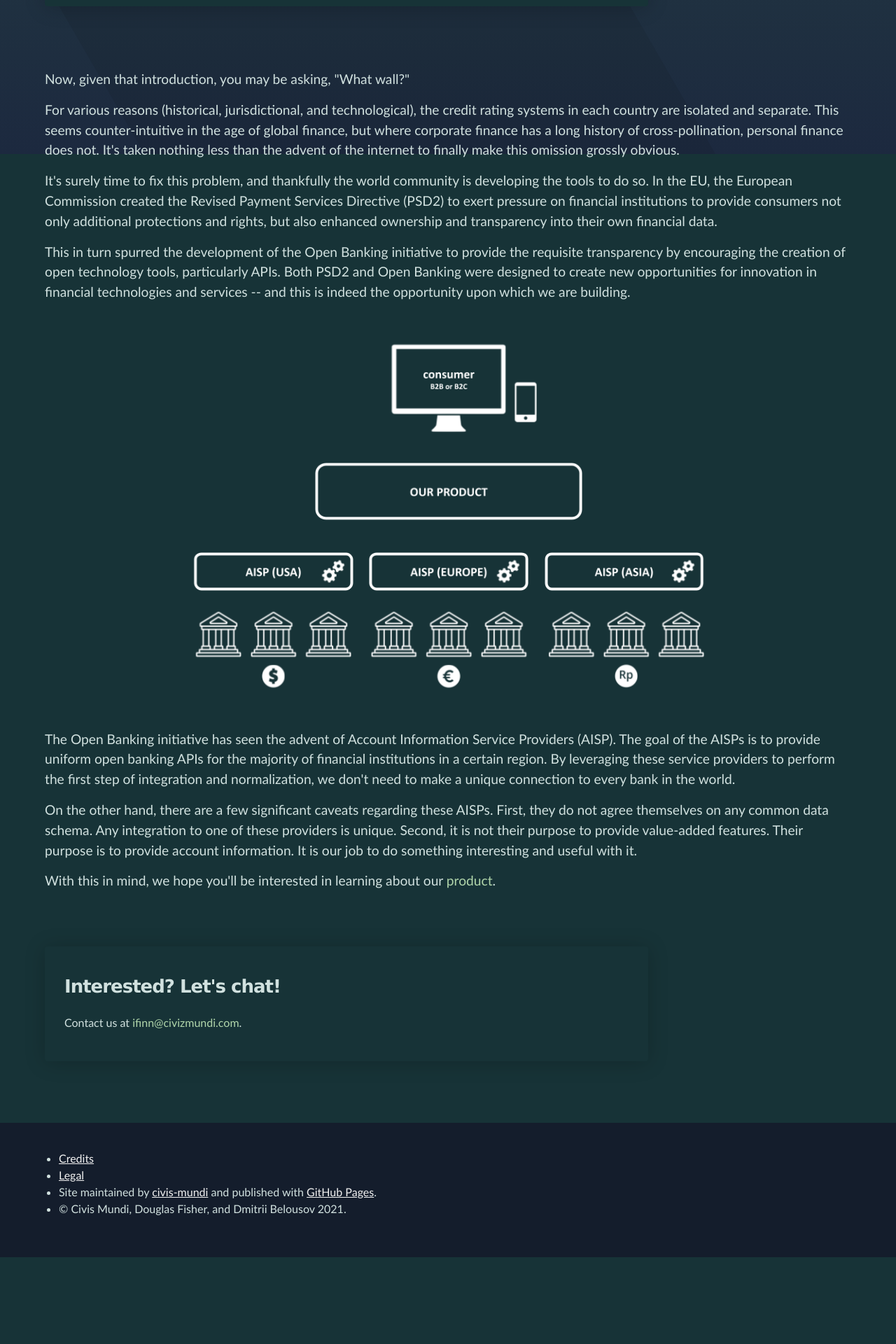
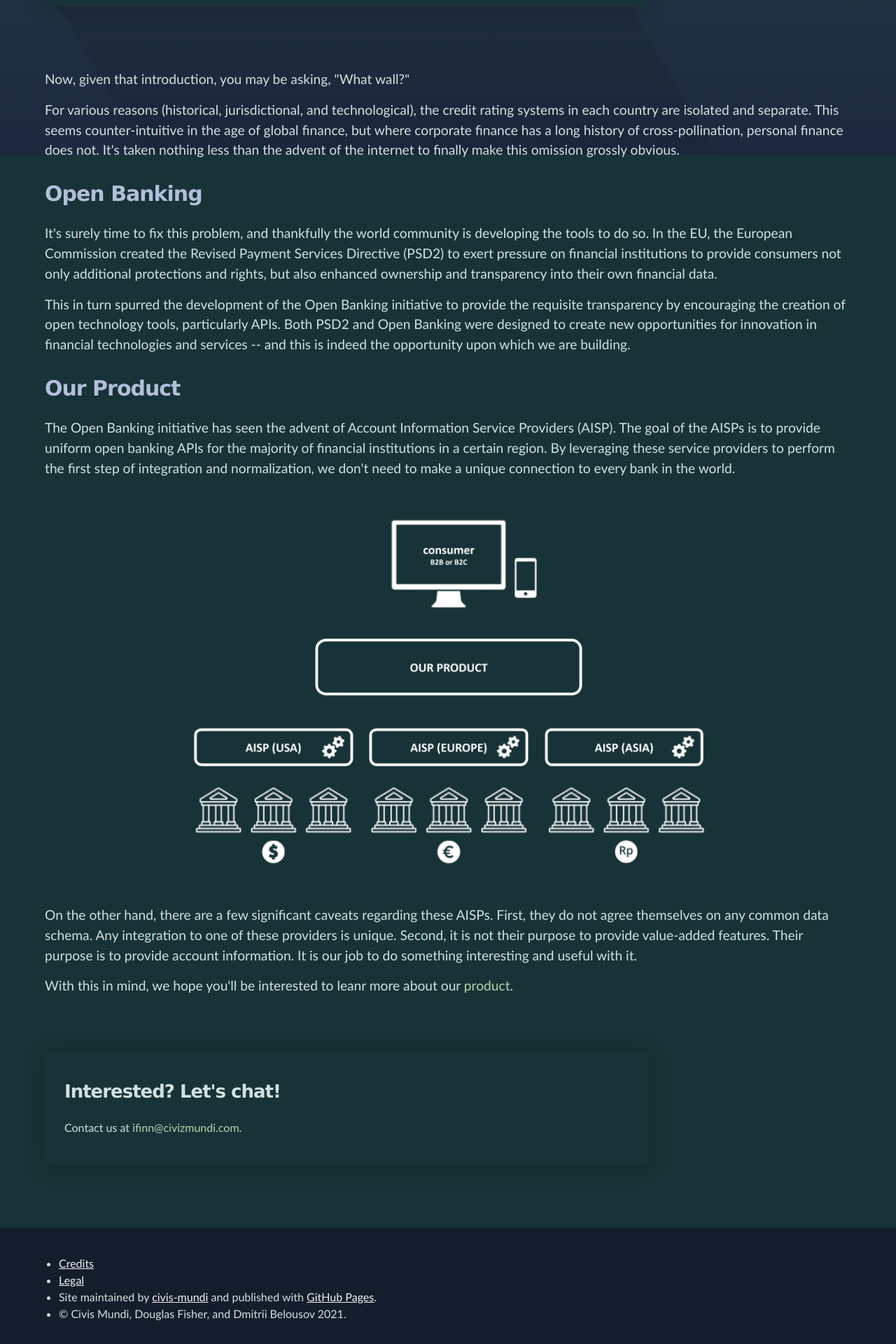
Before and after one commit to civis-mundi/civis-mundi.github.io, a Jekyll site: the page built from index.html, in a window 1280 px wide. Shown: the part 680-2600 px from the top of the page at 70% size. Built offline with Jekyll 4.4.1, drawn with Linux system fonts in a browser that asks for light colours; before the commit the page ends 2476 px from its top, so only the background shows below that.

Commit message:
#2 Fiddling with headers.

```diff
--- a/_sass/full-width.scss
+++ b/_sass/full-width.scss
@@ -156,7 +156,7 @@ Full-Width Styles
 
 .content-item-container {
   position: relative;
-  background-color: $body_background_color;
+  background-color: $colorPrimary6;
   border-radius: 0.25rem;
   box-shadow: 0 2px 30px $shadow_color;
   display: block;
@@ -170,7 +170,7 @@ Full-Width Styles
 
 .content-item-container-lesser {
   position: relative;
-  background-color: $body_background_color;
+  background-color: $colorPrimary6;
   border-radius: 0.25rem;
   box-shadow: 0 2px 30px $shadow_color;
   display: block;
@@ -185,7 +185,7 @@ Full-Width Styles
 .demo-button {
   position: relative;
   color: #254E1F;
-  background-color: $highlight_color;
+  background-color: $colorSecondary22;
   border-radius: 2rem;
   box-shadow: 0 2px 30px $shadow_color;
   display: block;
@@ -202,7 +202,7 @@ Full-Width Styles
 }
 
 .demo-button h1 {
-  color: $body_background_color-accent-darkest;
+  color: $colorSecondary15a;
   font-size: 35px;
   font-weight: 900;
 }
--- a/_sass/styles.scss
+++ b/_sass/styles.scss
@@ -1,7 +1,30 @@
-$body_background_color: #173337;
-$body_background_color-darker: #06130E;
-$body_background_color-darkest: #020D09;
-$body_background_color-accent-darkest: #162237;
-$highlight_color: #B1D6AB;
+
 $shadow_color: #00000033;
-$font_color: #d1e1df;
+
+$colorPrimary1: #3D6763;
+$colorPrimary2: #84A5A1;
+$colorPrimary2a: #D1E1DF;
+$colorPrimary2b: #EBF3F2;
+$colorPrimary2b1: #F1F6F5;
+$colorPrimary2c: #FEFEFE;
+$colorPrimary3: #58807C;
+$colorPrimary4: #294845;
+$colorPrimary5: #173A37;
+$colorPrimary6: #173337;
+$colorPrimary6a: #06130E;
+$colorPrimary6b: #020D09;
+$colorSecondary11: #46546F;
+$colorSecondary12: #909BAF;
+$colorSecondary12s: #7e95c0;
+$colorSecondary12sa: #b2bfd9;
+$colorSecondary12a: #D6DBE5;
+$colorSecondary12b: #EDF0F4;
+$colorSecondary13: #627089;
+$colorSecondary14: #2F3A4D;
+$colorSecondary15: #1C293F;
+$colorSecondary15a: #162237;
+$colorSecondary21: #598A51;
+$colorSecondary22: #B1D6AB;
+$colorSecondary23: #7CAB75;
+$colorSecondary24: #3C6036;
+$colorSecondary25: #254E1F;
--- a/_sass/typography.scss
+++ b/_sass/typography.scss
@@ -4,8 +4,8 @@
 /* *https://www.w3.org/Style/Examples/007/fonts.en.html */
 body {
   box-sizing: border-box;
-  color: $font_color;
-  background: $body_background_color;
+  color: $colorPrimary2a;
+  background: $colorPrimary6;
   font-size: 1rem;
   font-family: 'Myriad Pro', Calibri, Helvetica, Arial, sans-serif;
   line-height: 1.5;
@@ -23,6 +23,7 @@ h1, h2, h3, h4, h5, h6 {
 h1 {
   font-size: 30px;
   font-weight: 700;
+  color: $colorSecondary12sa;
 }
 
 h2 {
--- a/index.html
+++ b/index.html
@@ -44,6 +44,9 @@ layout: default
         It's taken nothing less than the advent
         of the internet to finally make this omission grossly obvious.
     </p>
+</div>
+<h1>Open Banking</h1>
+<div class="content-story-section">
     <p>
         It's surely time to fix this problem, and thankfully the world community is developing
         the tools to do so. In the EU, the European Commission created the Revised Payment Services Directive (PSD2)
@@ -58,11 +61,7 @@ layout: default
         and this is indeed the opportunity upon which we are building.
     </p>
 </div>
-<div class="content-illustration">
-    <p>
-    <img src="../img/civis-mundi-01.png">
-    </p>
-</div>
+<h1>Our Product</h1>
 <div class="content-story-section">
     <p>
         The Open Banking initiative has seen the advent of Account Information Service Providers (AISP).
@@ -70,6 +69,13 @@ layout: default
         in a certain region. By leveraging these service providers to perform the first step of integration and normalization,
         we don't need to make a unique connection to every bank in the world.
     </p>
+</div>
+<div class="content-illustration">
+    <p>
+    <img src="../img/civis-mundi-01.png">
+    </p>
+</div>
+<div class="content-story-section">
     <p>
         On the other hand, there are a few significant caveats regarding these AISPs.
         First, they do not agree themselves on any common data schema.
@@ -79,7 +85,7 @@ layout: default
         It is our job to do something interesting and useful with it.
     </p>
     <p>
-        With this in mind, we hope you'll be interested in learning about our <a href = "/pages/product.html">product</a>.
+        With this in mind, we hope you'll be interested to leanr more about our <a href = "/pages/product.html">product</a>.
     </p>
 </div>
 
```
